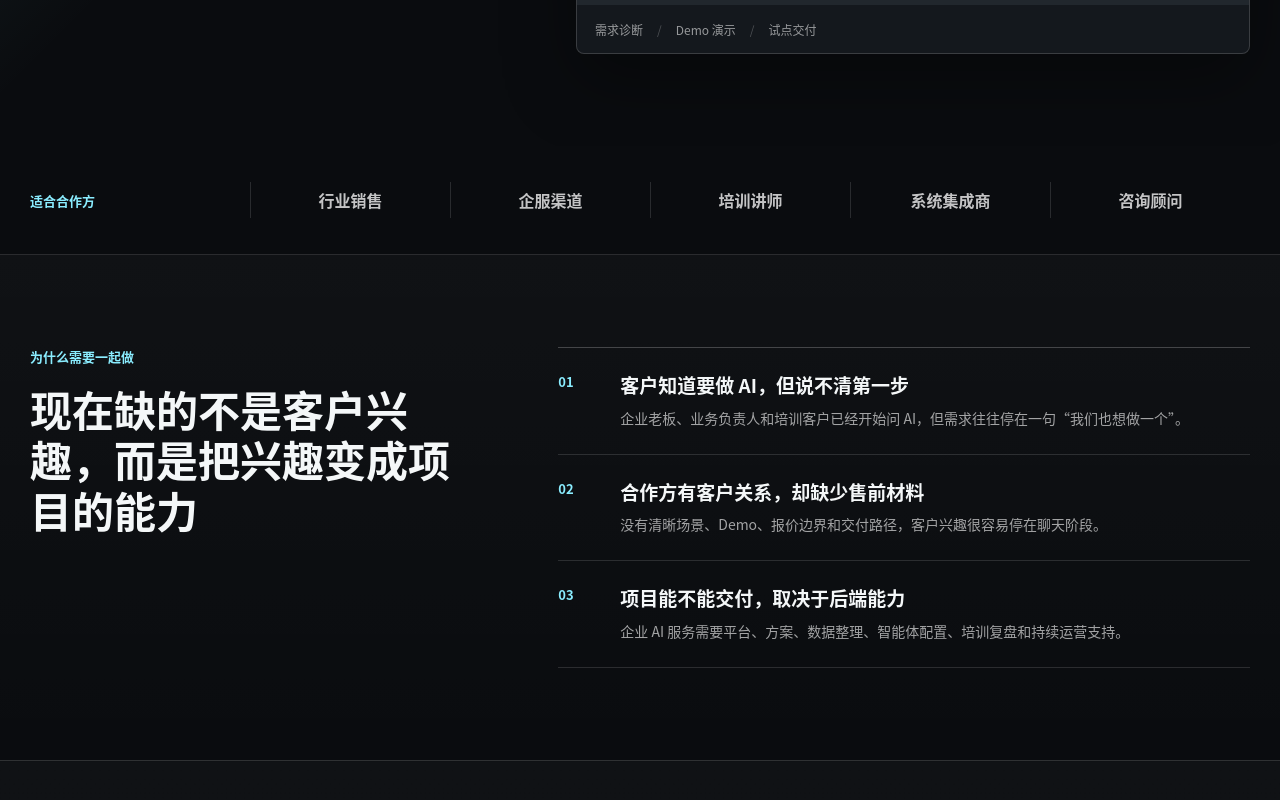
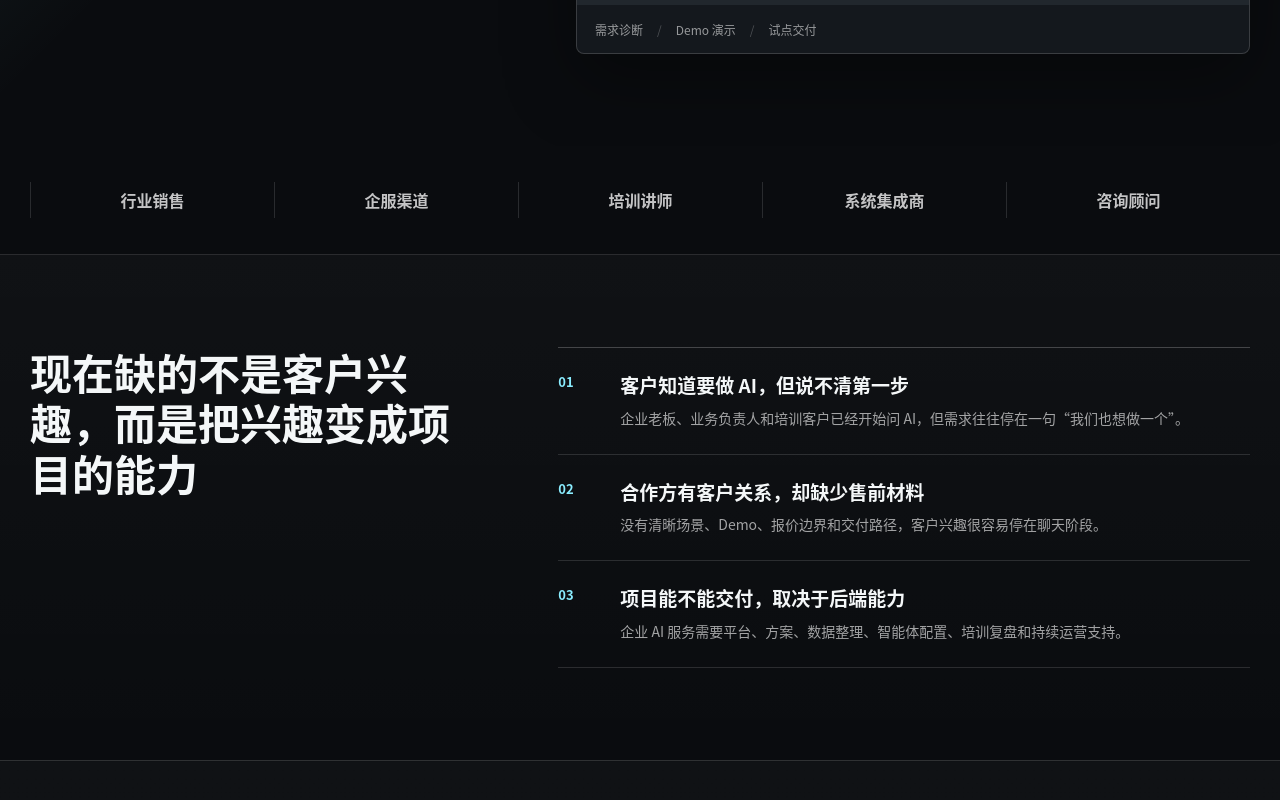
Before and after one commit to haisnap/b, a Next.js app: page / in a window 1280 px wide. Shown: the part 654-1454 px from the top of the page. Built offline with nearby package versions, Linux system fonts and the light colour scheme.

Commit message:
Remove homepage annotation labels

```diff
--- a/app/globals.css
+++ b/app/globals.css
@@ -1192,6 +1192,10 @@ select {
 .home-page .faq-section {
   border-color: var(--line-dark);
   background: var(--dark);
+}
+
+.home-page .institution-inner {
+  grid-template-columns: 1fr;
 }
 
 .home-page .intro-band,
--- a/app/page.jsx
+++ b/app/page.jsx
@@ -12,19 +12,16 @@ const diagnoses = [
 
 const supportItems = [
   {
-    role: "平台与 Demo",
     title: "先让客户看到一个能跑的结果",
     body: "用响指的 AI 工作台、知识库、智能体和应用生成能力，快速做出演示原型。",
     items: ["业务 Demo", "知识库问答", "智能体流程"]
   },
   {
-    role: "售前与方案",
     title: "把模糊需求整理成可沟通项目",
     body: "协助拆解客户场景、准备沟通提纲、试点方案、报价范围和交付边界。",
     items: ["需求诊断", "方案包装", "报价边界"]
   },
   {
-    role: "交付与复盘",
     title: "从试点项目走到持续服务",
     body: "参与需求确认、Demo 调整、培训交付、上线复盘和后续扩展建议。",
     items: ["试点交付", "客户培训", "运营复盘"]
@@ -186,7 +183,6 @@ export default function HomePage() {
 
         <section id="fit" className="institution-band" aria-label="适合合作方">
           <div className="container institution-inner">
-            <p>适合合作方</p>
             <div className="institution-list" aria-label="合作方类型">
               {partnerTypes.map((item) => (
                 <span key={item}>{item}</span>
@@ -198,7 +194,6 @@ export default function HomePage() {
         <section className="intro-band" aria-labelledby="diagnosis-title">
           <div className="container intro-grid">
             <div className="section-kicker">
-              <span>为什么需要一起做</span>
               <h2 id="diagnosis-title">现在缺的不是客户兴趣，而是把兴趣变成项目的能力</h2>
             </div>
             <div className="diagnosis-list">
@@ -227,8 +222,7 @@ export default function HomePage() {
             <div className="pilot-layout">
               <div className="pilot-list">
                 {supportItems.map((item) => (
-                  <article key={item.role}>
-                    <span className="pilot-role">{item.role}</span>
+                  <article key={item.title}>
                     <h3>{item.title}</h3>
                     <p>{item.body}</p>
                     <ul>
@@ -242,7 +236,6 @@ export default function HomePage() {
 
               <figure className="pilot-visual">
                 <div className="visual-caption">
-                  <span>联合售前材料</span>
                   <strong>把客户一句话需求，整理成可演示、可报价、可交付的试点方案</strong>
                 </div>
                 <img src="/assets/haisnap-task-console.png" alt="响指 AI 任务执行和交付过程示意" width="2078" height="1144" />
@@ -255,7 +248,6 @@ export default function HomePage() {
         <section id="projects" className="section value-section" aria-labelledby="projects-title">
           <div className="container">
             <div className="section-heading">
-              <p className="eyebrow eyebrow-dark">可合作项目</p>
               <h2 id="projects-title">先从一个小场景切入，再扩展成持续服务</h2>
             </div>
             <div className="value-lines">
```
